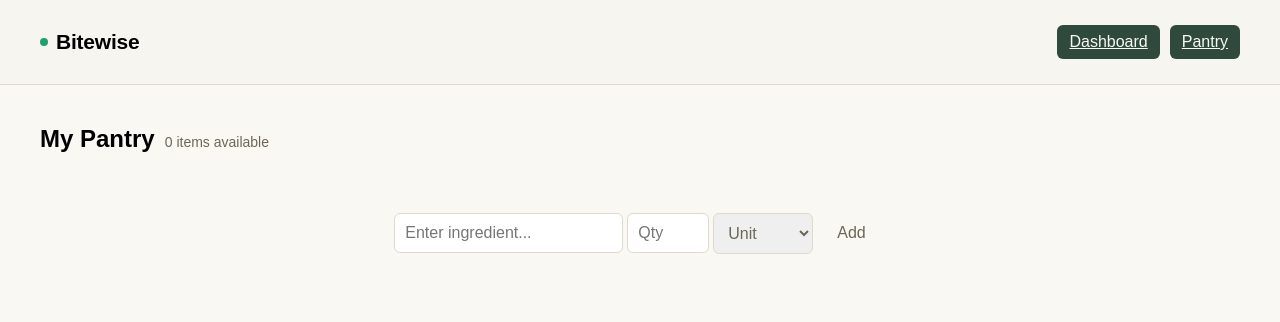
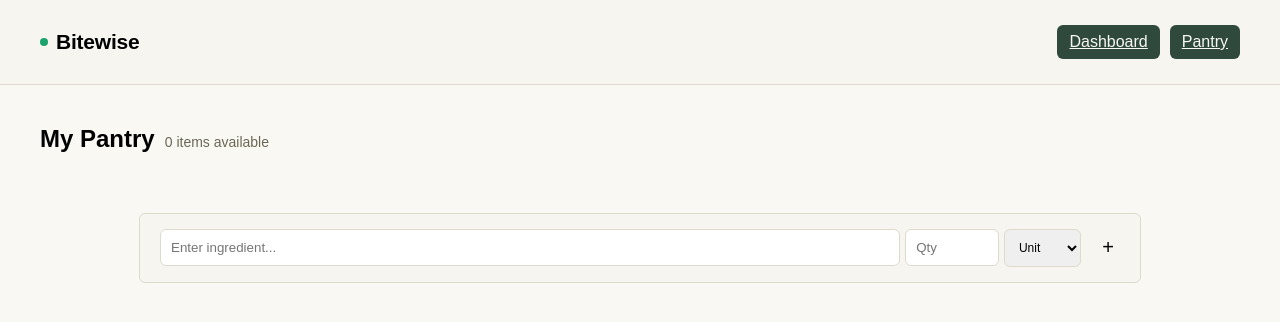
Before and after one commit to averybowers03/MunchApp, a React (Vite) app in the folder bitewise-frontend/: page /pages/PantryPage in a window 1280 px wide. Shown: the top 322 px of the page. Built offline with nearby package versions, Linux system fonts and the light colour scheme.

Commit message:
updating the styling for ingredients search bar

```diff
--- a/bitewise-frontend/src/pages/PantryPage.css
+++ b/bitewise-frontend/src/pages/PantryPage.css
@@ -21,63 +21,56 @@
 }
 
 .pantry-search {
-  padding: 20px 40px;
-  display: flex;
-  align-items: center;
-  justify-content: center;
-  gap: 5px;
-}
-
-.pantry-search input {
-
-  padding: 10px;
-  border: 1px solid var(--hairline);
-  border-radius: var(--radius);
-  font-size: 1rem;
   display: flex;
   justify-content: center;
+  margin-top: 20px;
+  margin-bottom: 40px;
 }
 
 .search-form {
   display: flex;
   align-items: center;
-  gap: 4px;
+  justify-content: center;
+  padding: 15px 20px;
+  gap: 5px;
+  width: 75%;
+  background-color: var(--paper-tint);
+  border-radius: var(--radius);
+  border: 1px solid var(--hairline);
 }
 
 .ingredient-input {
     display: flex;
+    width: 100%;
+    padding: 10px;
+    border: 1px solid var(--hairline);
+    border-radius: var(--radius);
 }
 
 .qty-input {
-    width: 60px;
+    display: flex;
+    width: 10%;
     padding: 10px;
-    color: var(--ink-soft);
     border: 1px solid var(--hairline);
     border-radius: var(--radius);
-    font-size: 1rem;
 }
 
 .unit-select {
-    width: 100px;
+    display: flex;
+    width: 10%;
     padding: 10px;
     border: 1px solid var(--hairline);
     border-radius: var(--radius);
-    color: var(--ink-soft);
-    font-size: 1rem;
-}
-
-.unit-select option {
-    color: var(--ink-soft);
+    font-size: 0.75rem;
 }
 
 .add-btn {
-    padding: 10px 20px;
+    display: flex;
+    margin-left: 10px;
     border: none;
-    background-color: var(--paper);
-    color: var(--ink-soft);
-    border-radius: var(--radius);
-    font-size: 1rem;
-    cursor: pointer;
+    font-size: 1.25rem;
+    background-color: var(--paper-tint);
+
 }
 
 .pantry-list {
--- a/bitewise-frontend/src/pages/PantryPage.tsx
+++ b/bitewise-frontend/src/pages/PantryPage.tsx
@@ -28,7 +28,7 @@ function PantryPage() {
             <option value="teaspoons">Tsp</option>
           </select>
 
-          <button type="button" className="add-btn" onClick={addIngredient}>Add</button>
+          <button type="button" className="add-btn" onClick={addIngredient}>+</button>
         </form>
         </div>
 
```
